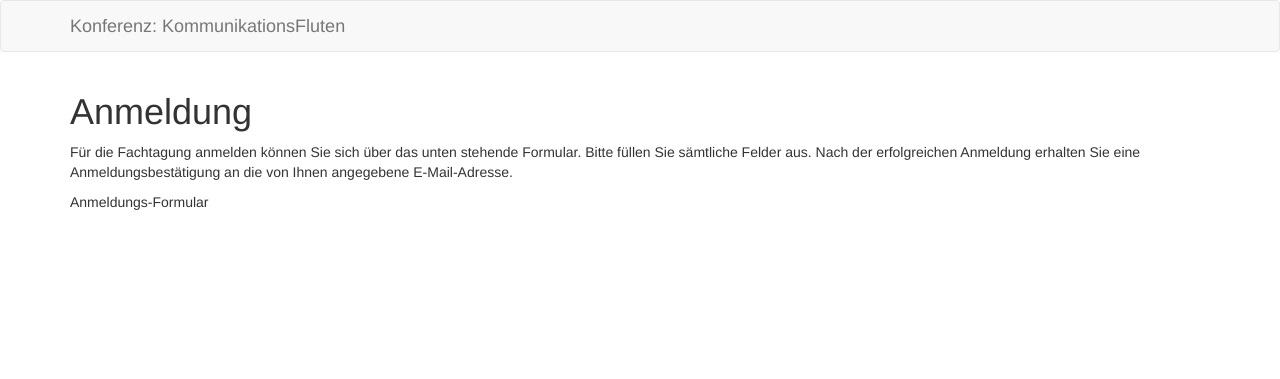
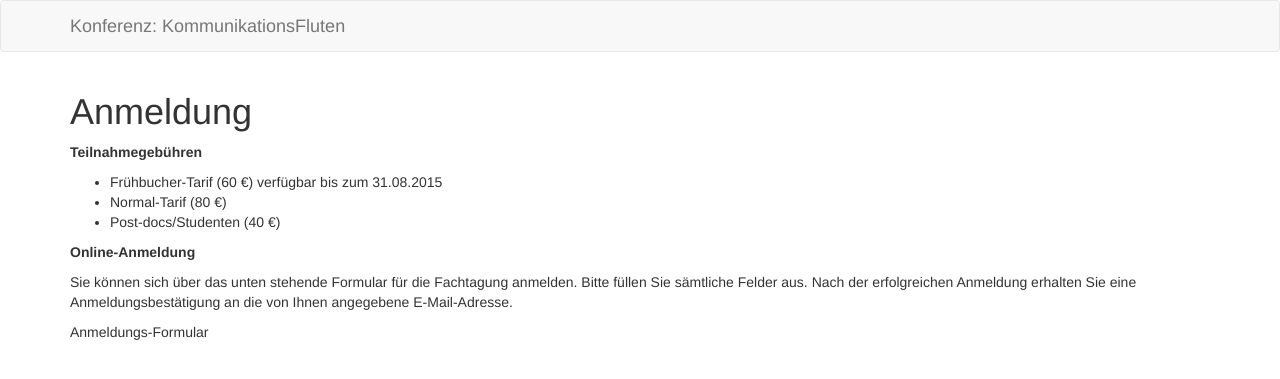
Before and after one commit to susedev/test, a Jekyll site: the page built from anmeldung.html, in a window 1280 px wide. Shown: the top 379 px of the page. Built offline with Jekyll 4.4.1, drawn with Linux system fonts in a browser that asks for light colours.

Commit message:
Edit from JekyllCMS

```diff
--- a/anmeldung.html
+++ b/anmeldung.html
@@ -1,6 +1,16 @@
 ---
 title: Anmeldung
 ---
-<p>F&uuml;r die Fachtagung anmelden k&ouml;nnen Sie sich &uuml;ber das unten stehende Formular. Bitte f&uuml;llen Sie s&auml;mtliche Felder aus. Nach der erfolgreichen Anmeldung erhalten Sie eine Anmeldungsbest&auml;tigung an die von Ihnen angegebene E-Mail-Adresse.</p>
+<p><strong>Teilnahmegeb&uuml;hren</strong></p>
+
+<ul>
+	<li>Fr&uuml;hbucher-Tarif (60 &euro;) verf&uuml;gbar bis zum 31.08.2015</li>
+	<li>Normal-Tarif (80 &euro;)</li>
+	<li>Post-docs/Studenten (40 &euro;)</li>
+</ul>
+
+<p><strong>Online-Anmeldung</strong></p>
+
+<p>Sie k&ouml;nnen sich &uuml;ber das unten stehende Formular f&uuml;r die Fachtagung anmelden. Bitte f&uuml;llen Sie s&auml;mtliche Felder aus. Nach der erfolgreichen Anmeldung erhalten Sie eine Anmeldungsbest&auml;tigung an die von Ihnen angegebene E-Mail-Adresse.</p>
 
 <p>Anmeldungs-Formular</p>
```
